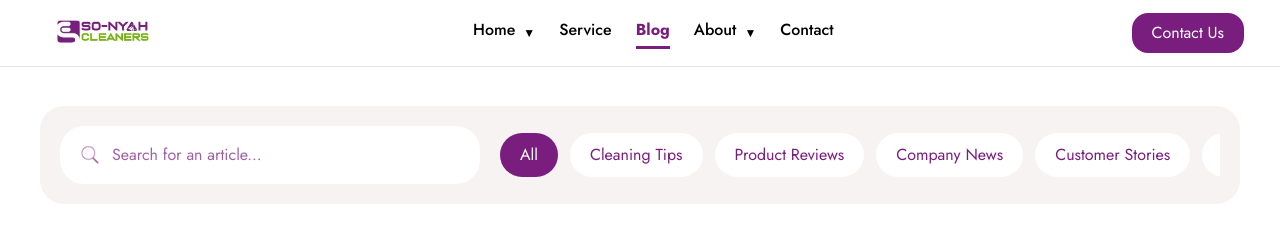
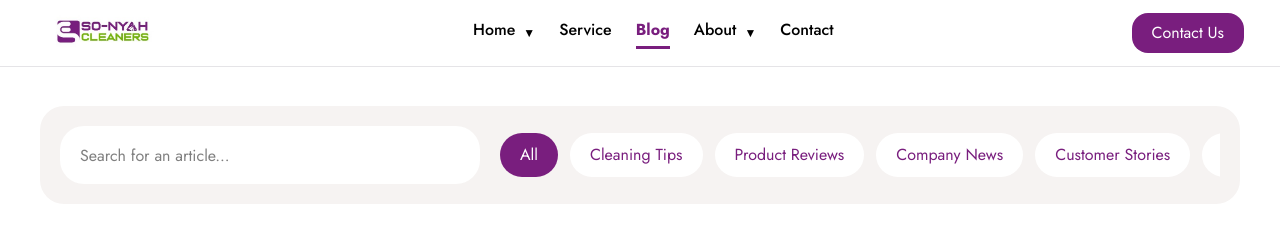
Before and after one commit to Richardyohanna/So-Nyah-Cleaners, a React (Vite) app: page /blog in a window 1280 px wide. Shown: the top 243 px of the page. Built offline with nearby package versions, Linux system fonts and the light colour scheme; a web font is replaced by a local one.

Commit message:
updated the blog page

```diff
--- a/src/Blog/Blog.tsx
+++ b/src/Blog/Blog.tsx
@@ -149,23 +149,19 @@ const Blog = () => {
             lg:items-center
             gap-4 sm:gap-5
             p-4 sm:p-5
-          w-full
+            w-full max-w-full overflow-hidden
             "
         >
-        <div className="bg-white px-4 sm:px-5 flex items-center rounded-2xl sm:rounded-3xl h-[54px] sm:h-[58px] w-full lg:w-[380px] xl:w-[420px] shrink-0">
-          <img src={search} alt="Search" className="w-5 h-5 opacity-70 shrink-0" />
-          <input
-            type="text"
-            placeholder="Search for an article..."
-            className="px-3 py-2 rounded-md w-full bg-transparent outline-none text-[var(--primary)] placeholder:text-[var(--primary)] placeholder:opacity-70 text-sm sm:text-base"
-          />
-        </div>
+
+            <input placeholder="Search for an article..." className="bg-white px-4 sm:px-5 flex items-center rounded-2xl sm:rounded-3xl h-[54px] sm:h-[58px] w-full lg:w-[380px] xl:w-[420px] shrink-0 outline-none" />
+
+
 
             <div
             ref={scrollRef}
             onWheel={handleWheelScroll}
             className="
-            flex gap-3 w-full
+                flex gap-3 w-full max-w-full
                 overflow-x-auto overflow-y-hidden
                 whitespace-nowrap
                 scroll-smooth
```
Lines whose indentation alone changed are shown as unchanged.
